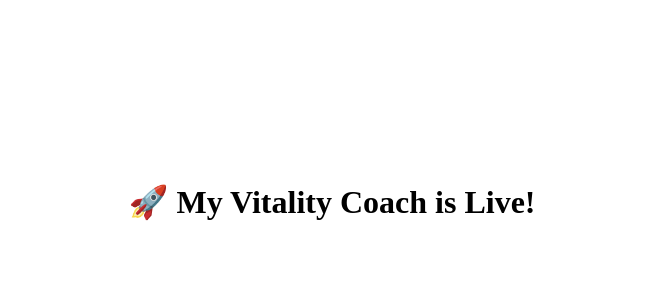
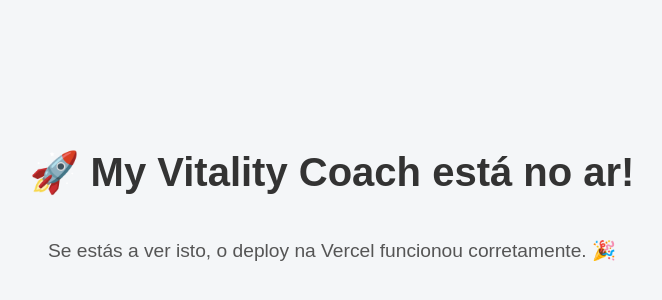
Before and after one commit to calin2406/my-vitality-coach, a Next.js app: page / in a window 1280 px wide. Shown: the part 206-506 px from the top of the page, without its empty margins (308-970 px from the left). Built offline with nearby package versions, Linux system fonts and the light colour scheme.

Commit message:
Update index.js

```diff
--- a/pages/index.js
+++ b/pages/index.js
@@ -1,7 +1,22 @@
 export default function Home() {
   return (
-    <div style={{ display: "flex", justifyContent: "center", alignItems: "center", height: "100vh" }}>
-      <h1>🚀 My Vitality Coach is Live!</h1>
+    <div
+      style={{
+        display: "flex",
+        justifyContent: "center",
+        alignItems: "center",
+        height: "100vh",
+        flexDirection: "column",
+        fontFamily: "Arial, sans-serif",
+        backgroundColor: "#f4f6f8",
+      }}
+    >
+      <h1 style={{ fontSize: "2.5rem", color: "#333" }}>
+        🚀 My Vitality Coach está no ar!
+      </h1>
+      <p style={{ fontSize: "1.2rem", marginTop: "1rem", color: "#555" }}>
+        Se estás a ver isto, o deploy na Vercel funcionou corretamente. 🎉
+      </p>
     </div>
   );
 }
```
